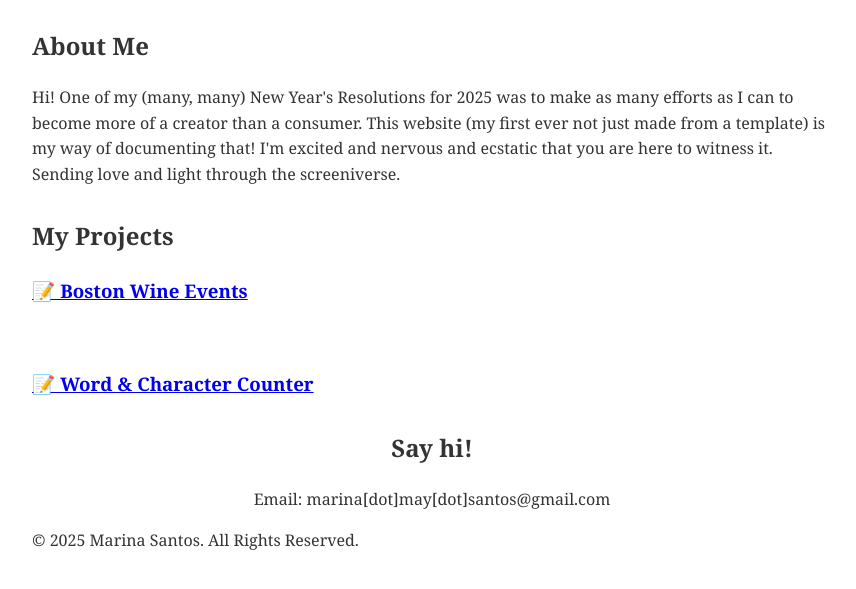
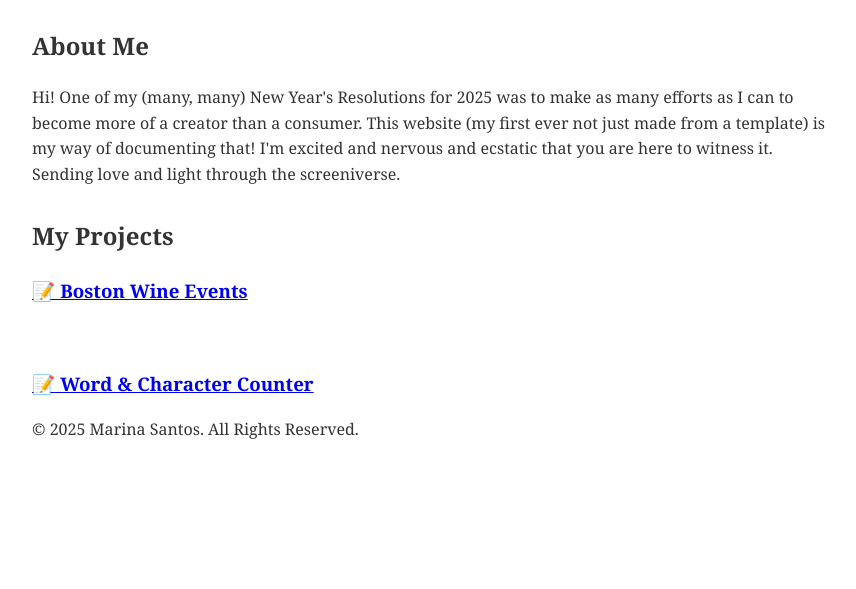
Before and after one commit to friendofdoug/friendofdoug.github.io, a plain HTML site: page index.html in a window 1280 px wide. Shown: the part 165-754 px from the top of the page, without its empty margins (208-1064 px from the left). Drawn offline with Linux system fonts and the light colour scheme.

Commit message:
Update index.html

```diff
--- a/index.html
+++ b/index.html
@@ -59,13 +59,13 @@
         </ul>
     </section>-->
 
-    <section class="section contact" id="contact">
+   <!-- <section class="section contact" id="contact">
         <h2 type="button">Say hi!</h2>
         <p>
             Email: marina[dot]may[dot]santos@gmail.com<br>
         </p>
     </section>
-
+-->
     <footer>
         <p>&copy; 2025 Marina Santos. All Rights Reserved.</p>
     </footer>
```
